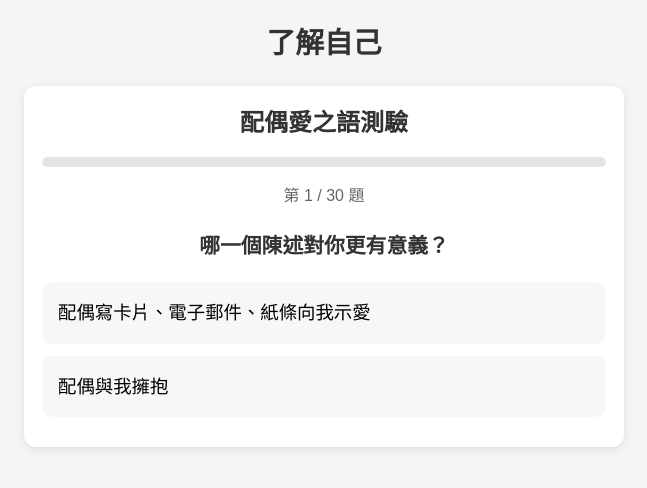
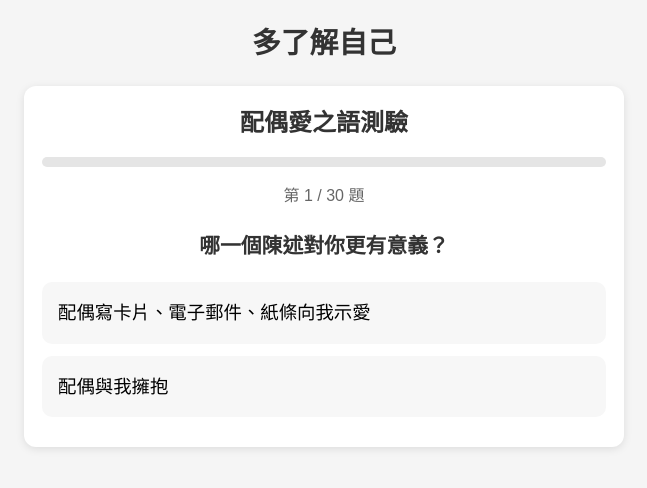
Before and after one commit to xyz5567-create/love-language-test-couples, a plain HTML site: page index.html in a window 1280 px wide. Shown: the whole page, without its empty margins (316-963 px from the left). Drawn offline with Linux system fonts and the light colour scheme.

```diff
--- a/index.html
+++ b/index.html
@@ -9,7 +9,7 @@
 </head>
 <body>
 <div class="wrap">
-<h1>了解自己</h1>
+<h1>多了解自己</h1>
 <div id="app"></div>
 </div>
 <script src="app.js"></script>
```
